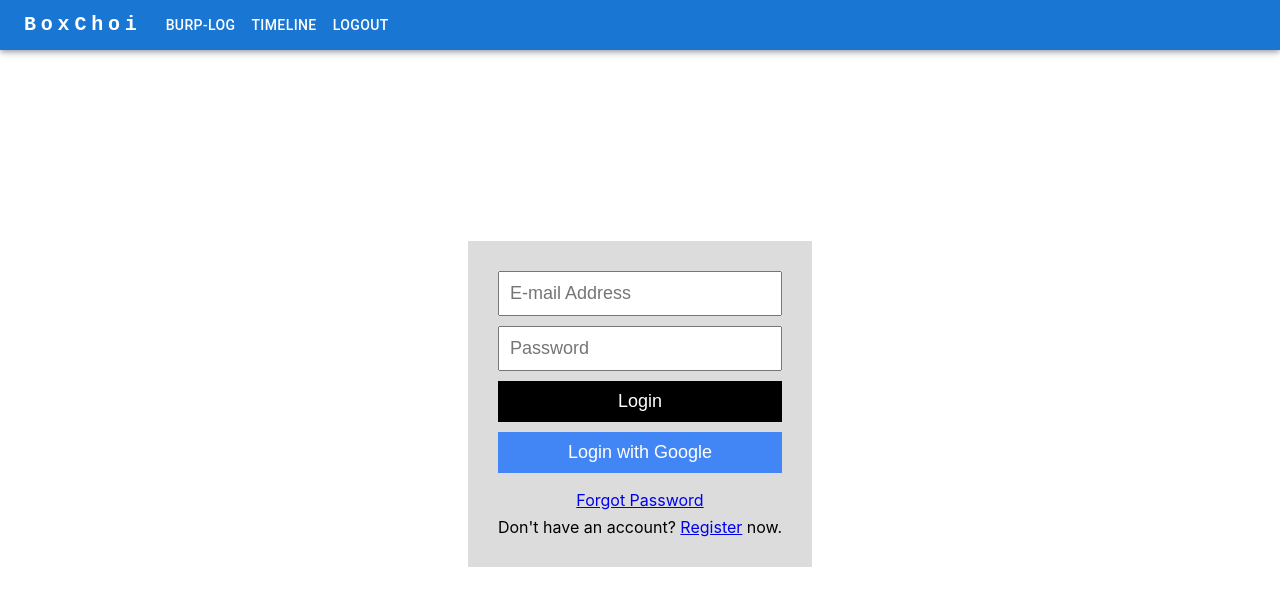
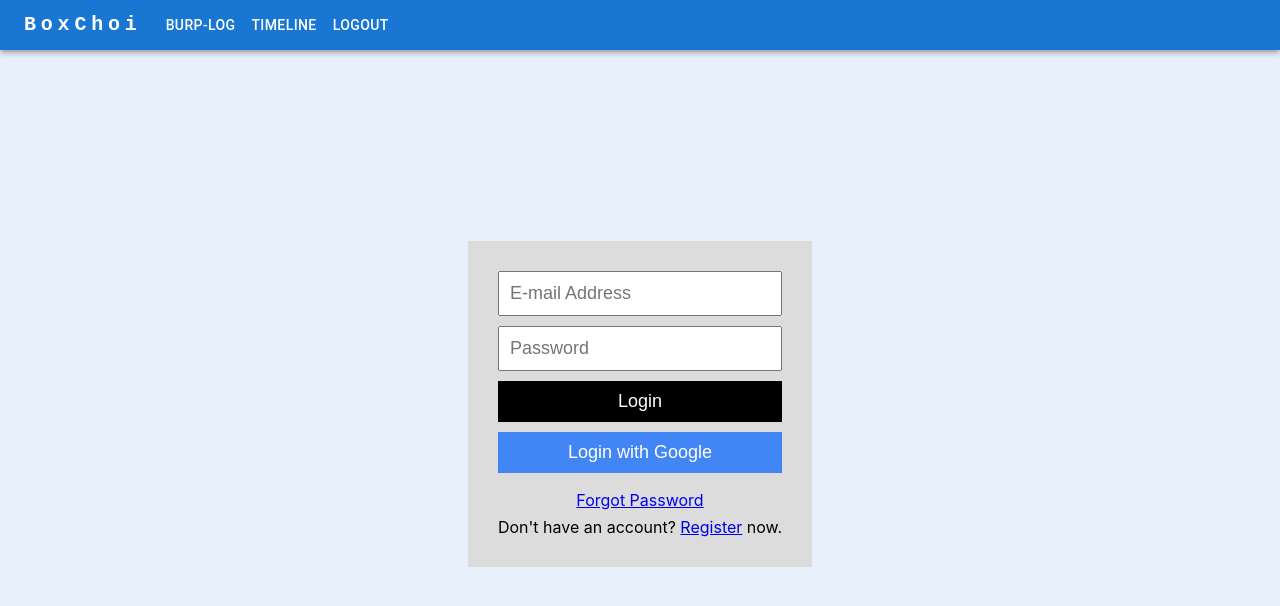
Before and after one commit to WhaleAnchor/BurpBud, a React (Create React App) app: page / in a window 1280 px wide. Shown: the top 606 px of the page. Built offline with nearby package versions, Linux system fonts and the light colour scheme; no server answers.

Commit message:
added ~color~

```diff
--- a/src/index.css
+++ b/src/index.css
@@ -5,6 +5,7 @@ body {
     sans-serif;
   -webkit-font-smoothing: antialiased;
   -moz-osx-font-smoothing: grayscale;
+  background-color: rgb(232, 240, 251);
 }
 
 code {
```
